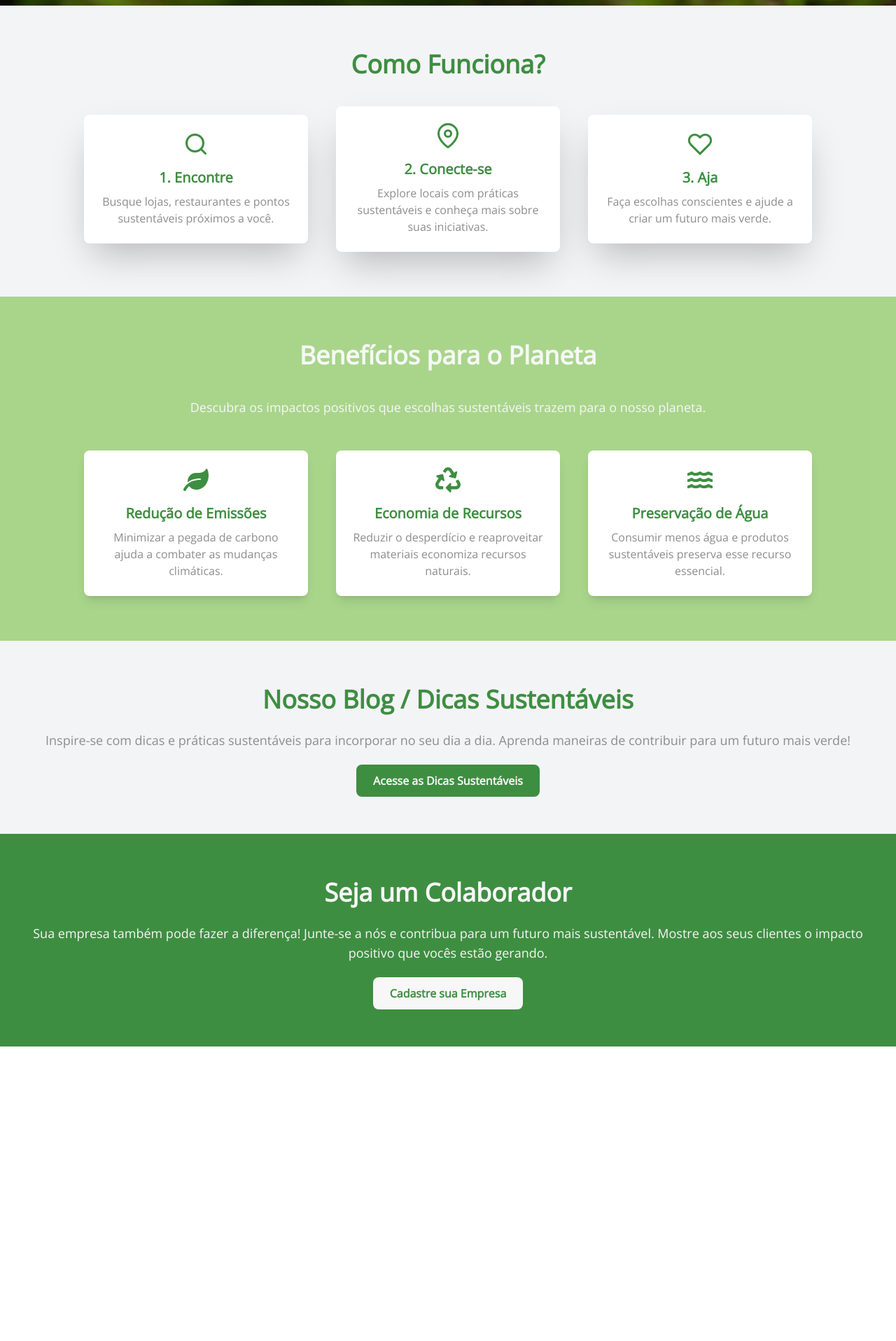
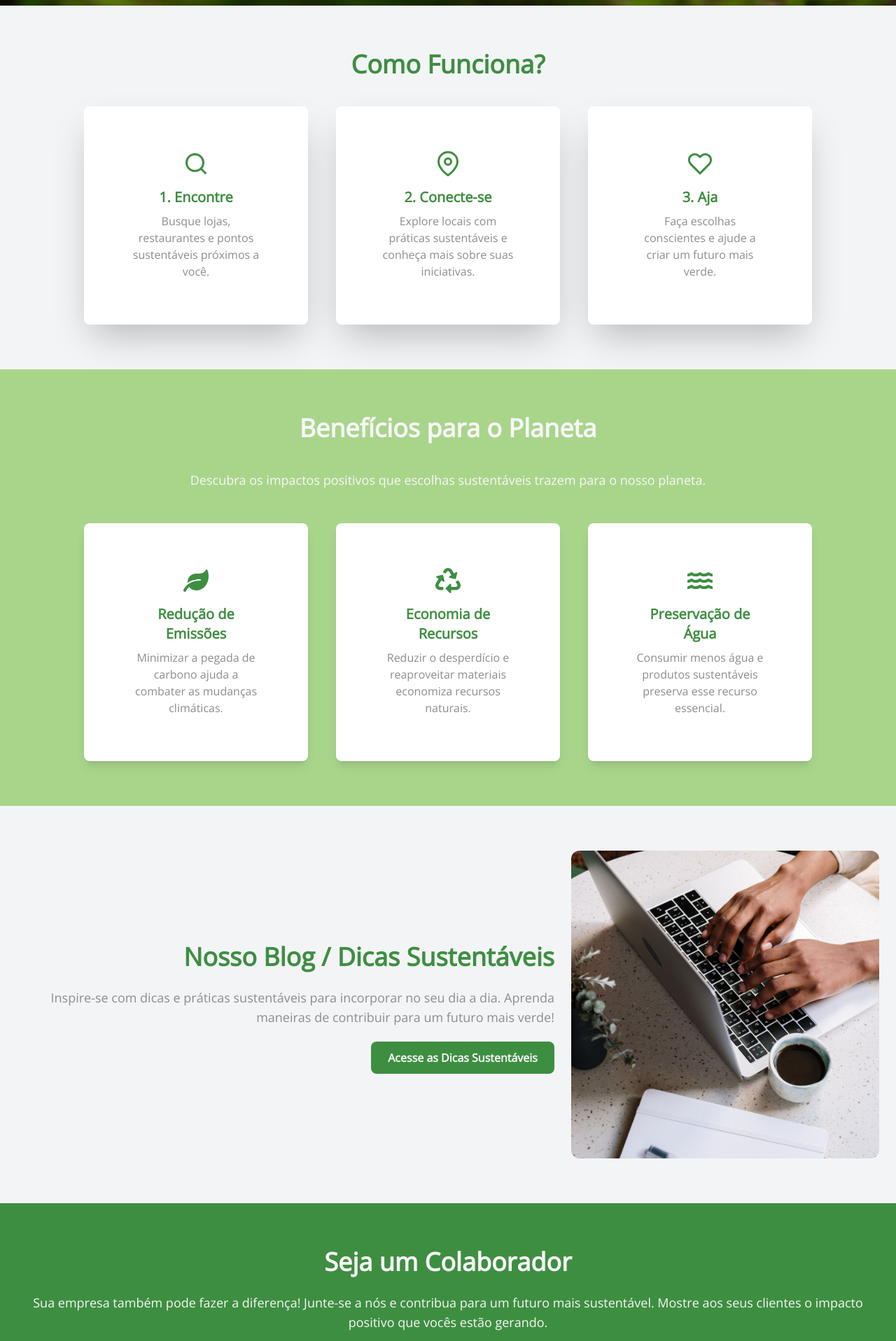
Before and after one commit to pedroonovais/ecommunity, a Next.js app: page / in a window 1280 px wide. Shown: the part 792-2709 px from the top of the page at 70% size. Before the commit the page ends 2288 px from the top, so only its background shows below. Built offline with nearby package versions, Linux system fonts and the light colour scheme.

Commit message:
Muda o layout da pagina home

```diff
--- a/src/app/page.tsx
+++ b/src/app/page.tsx
@@ -3,6 +3,7 @@ import { FiSearch, FiMapPin, FiHeart } from "react-icons/fi";
 import { FaLeaf, FaRecycle, FaWater } from "react-icons/fa";
 import Link from "next/link";
 import 'aos/dist/aos.css';
+import Image from 'next/image';
 
 export default function Home() {
     return (
@@ -29,7 +30,7 @@ export default function Home() {
                         </h2>
                         <div className="flex flex-col md:flex-row justify-center items-center gap-10">
                             {/* Passo 1 */}
-                            <div className="bg-white shadow-2xl rounded-lg p-6 max-w-xs">
+                            <div className="bg-white shadow-2xl rounded-lg p-16 max-w-xs">
                                 <FiSearch className="text-verdeFolha text-4xl mb-4 mx-auto" />
                                 <h3 className="text-xl font-semibold text-verdeFolha mb-2">
                                     1. Encontre
@@ -41,7 +42,7 @@ export default function Home() {
                             </div>
 
                             {/* Passo 2 */}
-                            <div className="bg-white shadow-2xl rounded-lg p-6 max-w-xs">
+                            <div className="bg-white shadow-2xl rounded-lg p-16 max-w-xs">
                                 <FiMapPin className="text-verdeFolha text-4xl mb-4 mx-auto" />
                                 <h3 className="text-xl font-semibold text-verdeFolha mb-2">
                                     2. Conecte-se
@@ -53,7 +54,7 @@ export default function Home() {
                             </div>
 
                             {/* Passo 3 */}
-                            <div className="bg-white shadow-2xl rounded-lg p-6 max-w-xs">
+                            <div className="bg-white shadow-2xl rounded-lg p-16 max-w-xs">
                                 <FiHeart className="text-verdeFolha text-4xl mb-4 mx-auto" />
                                 <h3 className="text-xl font-semibold text-verdeFolha mb-2">
                                     3. Aja
@@ -79,7 +80,7 @@ export default function Home() {
 
                         <div className="flex flex-col md:flex-row justify-center items-center gap-10">
                             {/* Benefício 1 */}
-                            <div className="bg-white shadow-lg rounded-lg p-6 max-w-xs">
+                            <div className="bg-white shadow-lg rounded-lg p-16 max-w-xs">
                                 <FaLeaf className="text-verdeFolha text-4xl mb-4 mx-auto" />
                                 <h3 className="text-xl font-semibold text-verdeFolha mb-2">
                                     Redução de Emissões
@@ -91,7 +92,7 @@ export default function Home() {
                             </div>
 
                             {/* Benefício 2 */}
-                            <div className="bg-white shadow-lg rounded-lg p-6 max-w-xs">
+                            <div className="bg-white shadow-lg rounded-lg p-16 max-w-xs">
                                 <FaRecycle className="text-verdeFolha text-4xl mb-4 mx-auto" />
                                 <h3 className="text-xl font-semibold text-verdeFolha mb-2">
                                     Economia de Recursos
@@ -103,7 +104,7 @@ export default function Home() {
                             </div>
 
                             {/* Benefício 3 */}
-                            <div className="bg-white shadow-lg rounded-lg p-6 max-w-xs">
+                            <div className="bg-white shadow-lg rounded-lg p-16 max-w-xs">
                                 <FaWater className="text-verdeFolha text-4xl mb-4 mx-auto" />
                                 <h3 className="text-xl font-semibold text-verdeFolha mb-2">
                                     Preservação de Água
@@ -117,8 +118,9 @@ export default function Home() {
                     </div>
                 </section>
 
-                <section data-aos="zoom-in-up" className="bg-gray-100 py-16">
-                    <div className="max-w-7xl mx-auto px-6 text-center">
+                <section data-aos="zoom-in-up" className="bg-gray-100 py-16 flex items-center ">
+                    <div className="flex items-center mx-auto max-w-7xl px-6">
+                        <div className="max-w-3xl text-right">
                             <h2 className="text-4xl font-bold text-verdeFolha mb-6">
                                 Nosso Blog / Dicas Sustentáveis
                             </h2>
@@ -134,6 +136,16 @@ export default function Home() {
                             >
                                 Acesse as Dicas Sustentáveis
                             </Link>
+                        </div>
+                        <div className="max-w-3xl ml-6">
+                            <Image
+                                src="/blog.jpg"
+                                alt="Descrição da imagem"
+                                width={500}
+                                height={300}
+                                className="rounded-xl"
+                            />
+                        </div>
                     </div>
                 </section>
 
```
Also changed, not shown: public/blog.jpg (added). Lines whose indentation alone changed are shown as unchanged.
